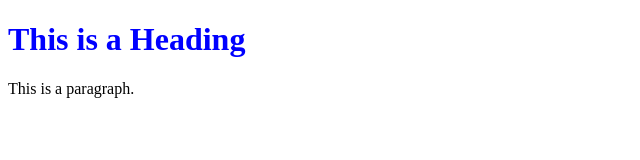
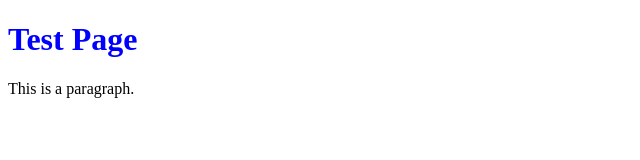
Before and after one commit to mcalba14/mcdenver.github.io, a plain HTML site: page index.html in a window 1280 px wide. Shown: the whole page, without its empty margins (0-640 px from the left). Drawn offline with Linux system fonts and the light colour scheme.

Commit message:
Update index.html

```diff
--- a/index.html
+++ b/index.html
@@ -5,7 +5,7 @@
 <title>Test</title>
 </head>
 <body>
-<h1 style="color:blue;">This is a Heading</h1>
+<h1 style="color:blue;">Test Page</h1>
 <p>This is a paragraph.</p>
 </body>
 </html>
```
